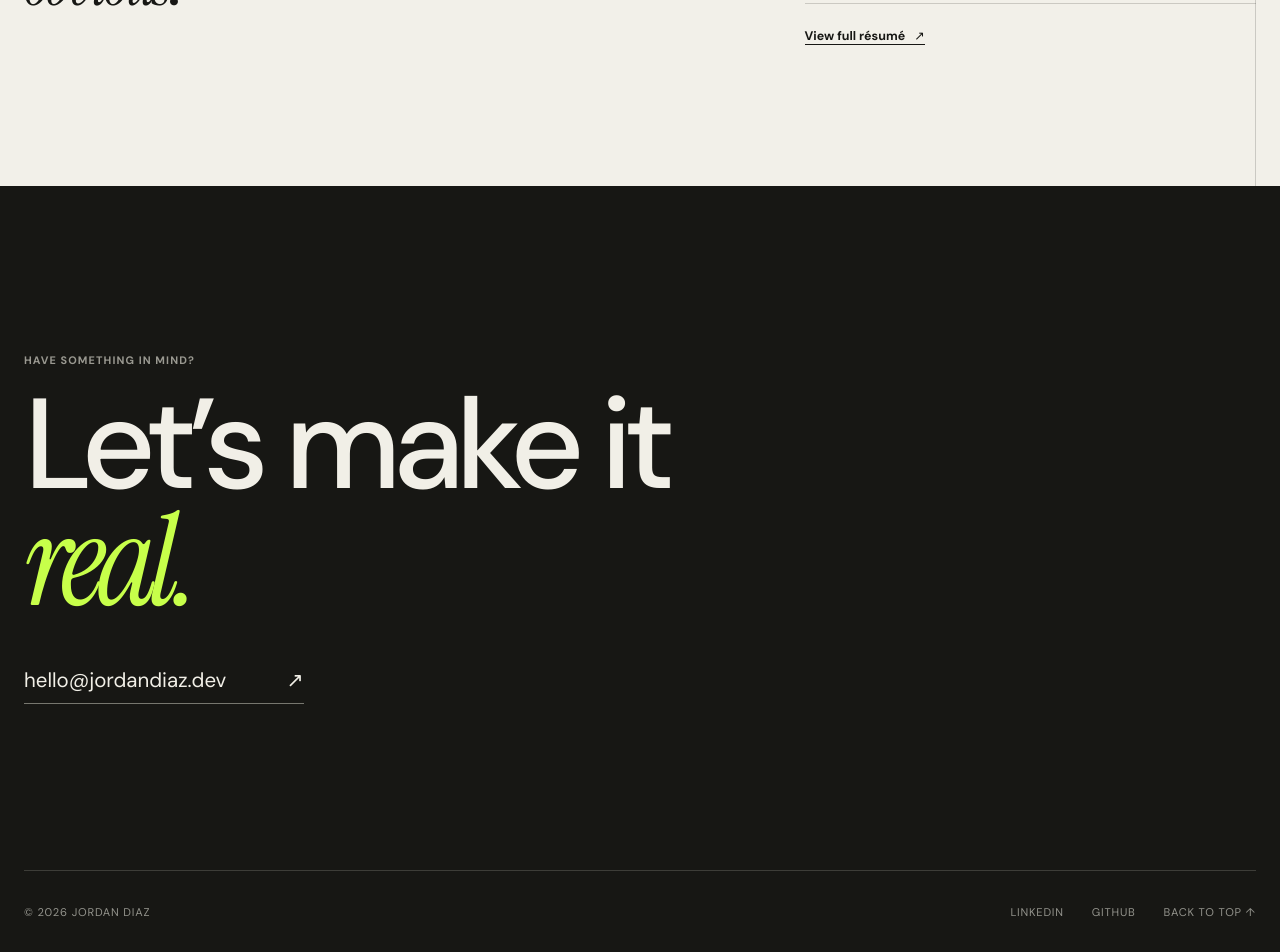
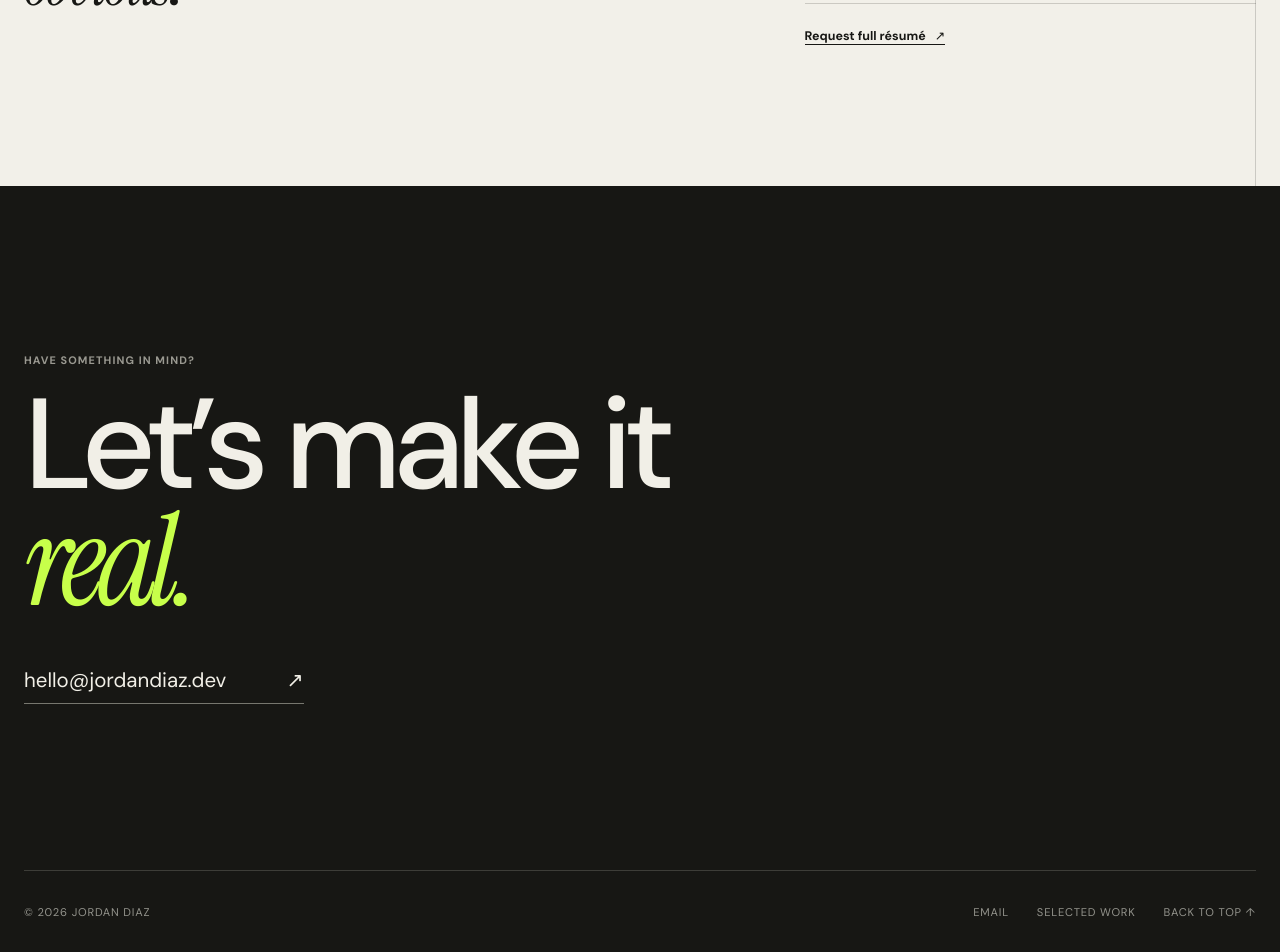
Before and after one commit to channix08/MyPortfolio, a React (Vite) app: page / in a window 1280 px wide. Shown: the part 4416-5368 px from the top of the page. Built offline with nearby package versions, Linux system fonts and the light colour scheme.

Commit message:
Replace placeholder portfolio links

```diff
--- a/src/App.jsx
+++ b/src/App.jsx
@@ -301,7 +301,7 @@ function App() {
                 </div>
               </article>
             ))}
-            <a href="/resume.pdf" target="_blank">View full résumé <Arrow diagonal /></a>
+            <a href={`mailto:${email}?subject=Résumé request`}>Request full résumé <Arrow diagonal /></a>
           </div>
         </section>
       </main>
@@ -315,8 +315,8 @@ function App() {
         <div className="footer-meta section-wrap">
           <span>© 2026 Jordan Diaz</span>
           <div>
-            <a href="https://www.linkedin.com" target="_blank" rel="noreferrer">LinkedIn</a>
-            <a href="https://github.com" target="_blank" rel="noreferrer">GitHub</a>
+            <a href={`mailto:${email}`}>Email</a>
+            <a href="#work">Selected work</a>
             <a href="#top">Back to top ↑</a>
           </div>
         </div>
```
